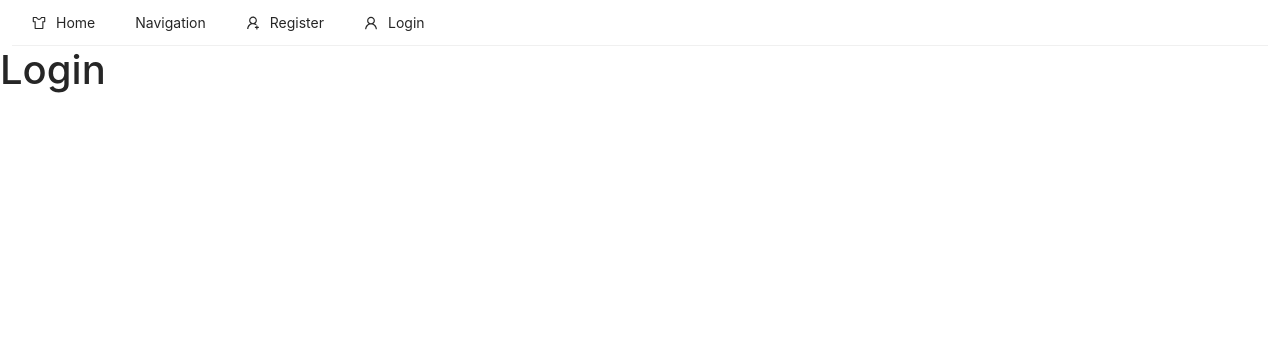
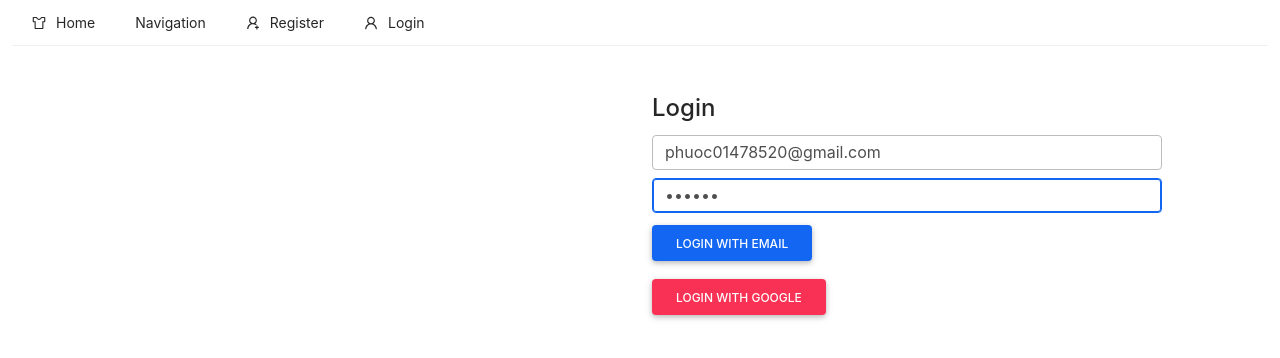
Before and after one commit to phxNguyen/maple-furniture, a React (Create React App) app in the folder client/: page /login in a window 1280 px wide. Shown: the top 358 px of the page. Built offline with nearby package versions, Linux system fonts and the light colour scheme; no server answers.

Commit message:
google login

```diff
--- a/client/src/pages/auth/Login.js
+++ b/client/src/pages/auth/Login.js
@@ -1,9 +1,121 @@
-import React from 'react'
+import React, { useState } from "react";
+import { auth, googleAuthProvider } from "../../firebase";
+import { toast } from "react-toastify";
+import { Button } from "antd";
+import { MailOutlined } from "@ant-design/icons";
+import { useDispatch } from "react-redux";
 
-const Login = () => {
+const Login = ({ history }) => {
+  const [email, setEmail] = useState("phuoc01478520@gmail.com");
+  const [password, setPassword] = useState("123456");
+  const [loading, setLoading] = useState(false);
+  let dispatch = useDispatch();
+  const handleSubmit = async (e) => {
+    e.preventDefault(); // khong refresh lai trang
+    console.log(email, password);
+    setLoading(true);
+
+    try {
+      const result = await auth.signInWithEmailAndPassword(email, password);
+      const { user } = result;
+      const idTokenResult = await user.getIdTokenResult();
+
+      dispatch({
+        type: "LOGGED_IN_USER",
+        payload: {
+          email: user.email,
+          token: idTokenResult.token,
+        },
+      });
+      history.push("/");
+    } catch (error) {
+      console.log(error);
+      toast.error(error.message);
+      setLoading(false);
+    }
+  };
+  const googleLogin = async () => {
+    auth
+      .signInWithPopup(googleAuthProvider)
+      .then(async (result) => {
+        const { user } = result;
+        const idTokenResult = await user.getIdTokenResult();
+        dispatch({
+          type: "LOGGED_IN_USER",
+          payload: {
+            email: user.email,
+            token: idTokenResult.token,
+          },
+        });
+        history.push("/");
+      })
+      .catch((err) => {
+        console.error(err);
+        toast.error(err.message);
+      });
+  };
+  const loginForm = () => {
+    return (
+      <form onSubmit={handleSubmit}>
+        <div className="form-group">
+          <input
+            type="email"
+            className="form-control mb-2"
+            placeholder="Email"
+            value={email}
+            autoFocus
+            onChange={(e) => setEmail(e.target.value)}
+          />
+
+          <input
+            type="password"
+            className="form-control mb-2"
+            placeholder="Password"
+            value={password}
+            autoFocus
+            onChange={(e) => setPassword(e.target.value)}
+          />
+
+          <button
+            type="submit"
+            onClick={handleSubmit}
+            className="btn btn-primary mt-1"
+            disabled={!email || password.length < 6}
+          >
+            {" "}
+            Login with email
+          </button>
+        </div>
+      </form>
+    );
+  };
+
   return (
-    <div><h1>Login</h1></div>
-  )
-}
+    <>
+      <div className="container p-5">
+        <div className="row">
+          <div className="col-md-6 offset-md-6">
 
-export default Login
+            {loading ? (
+              <h4 className="text-danger">Loading...</h4>
+            ) : (
+              <h4>Login</h4>
+            )}
+            <p>{loginForm()}</p>
+
+            <button
+              type="submit"
+              onClick={googleLogin}
+              className="btn btn-danger mt-1"
+            >
+              {" "}
+              Login with Google
+            </button>
+          </div>
+        </div>
+      </div>
+    </>
+  );
+};
+
+export default Login;
```
